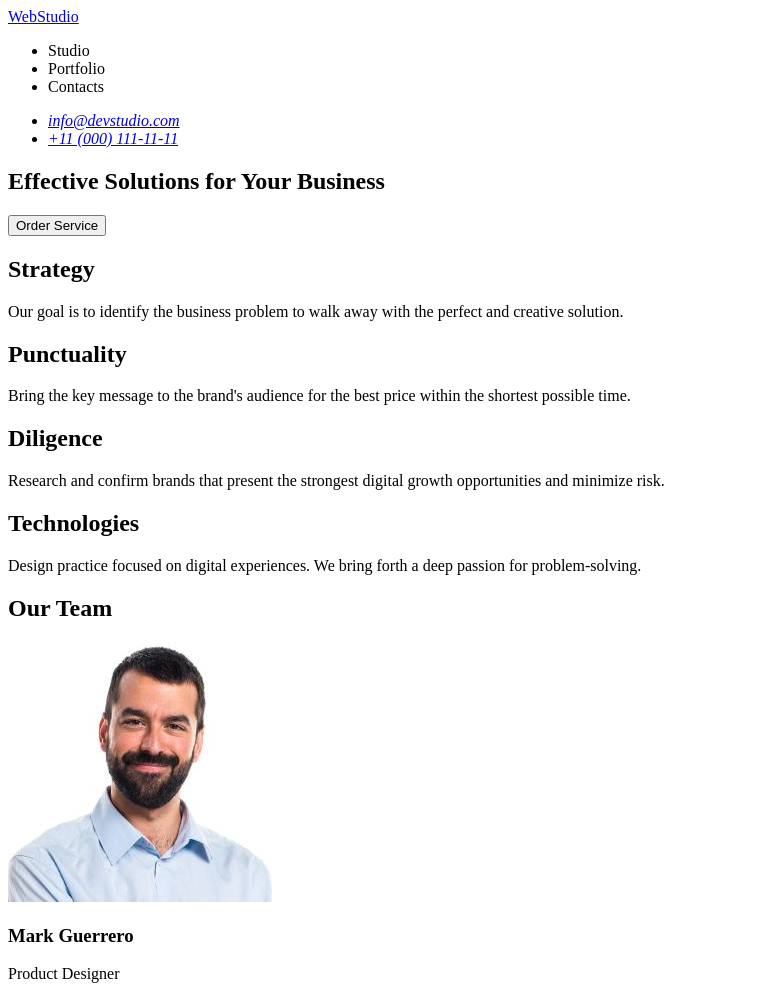
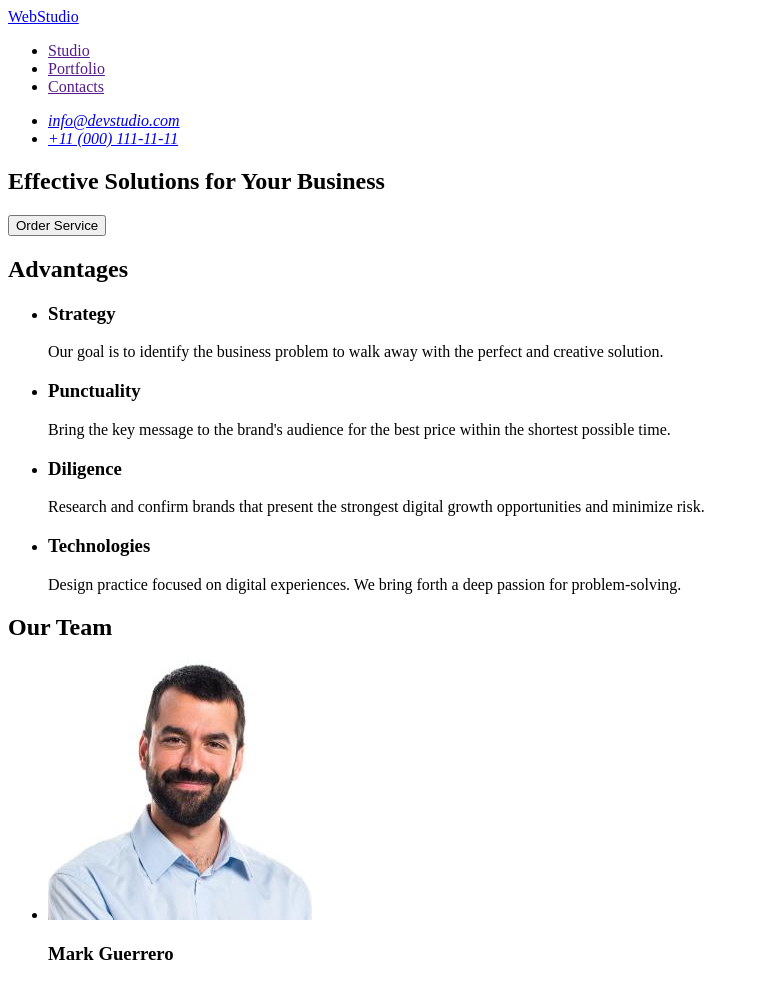
Before and after one commit to tanyf5/goit-markup-hw-01, a plain HTML site: page index.html in a window 1280 px wide. Shown: the top 986 px of the page, without its empty margins (0-759 px from the left). Drawn offline with Linux system fonts and the light colour scheme.

Commit message:
after autocheck1

```diff
--- a/index.html
+++ b/index.html
@@ -7,12 +7,18 @@
 </head>
 <body>
     <header>
-        <a href="/" target="_self">WebStudio</a>
         <nav>
+            <a href="./index.html">WebStudio</a>
             <ul>
-                <li>Studio</li>
-                <li>Portfolio</li>
-                <li>Contacts</li>
+                <li>
+                    <a href="">Studio</a>
+                </li>
+                <li>
+                    <a href="">Portfolio</a>
+                </li>
+                <li>
+                    <a href="">Contacts</a>
+                </li>
             </ul>
         </nav>
         <address>
@@ -32,45 +38,58 @@
             <button type="button">Order Service</button>
         </section>
         <section>
-            <h2>Strategy</h2>
+            <h2>Advantages</h2>
+            <ul>
+                <li>
+                    <h3>Strategy</h3>
                     <p>
                         Our goal is to identify the business problem to walk away with the perfect and creative solution.
                     </p>
-            <h2>Punctuality</h2>
+                </li>
+                <li>
+                    <h3>Punctuality</h3>
                     <p>
                         Bring the key message to the brand's audience for the best price within the shortest possible time.
                     </p>
-            <h2>Diligence</h2>
+                </li>
+                <li>
+                    <h3>Diligence</h3>
                     <p>
                         Research and confirm brands that present the strongest digital growth opportunities and minimize risk.
                     </p>
-            <h2>Technologies</h2>
+                </li>
+                <li>
+                    <h3>Technologies</h3>
                     <p>
                         Design practice focused on digital experiences. We bring forth a deep passion for problem-solving.
                     </p>
+                </li>
+            </ul>
         </section>
         <section>
             <h2>Our Team</h2>
-            <div>
+            <ul>
+                <li>
                     <img src="./images/prod-designer.jpg" alt="Product Designer portrait" width="264">
                     <h3>Mark Guerrero</h3>
                     <p>Product Designer</p>
-            </div>
-            <div>
+                </li>
+                <li>
                     <img src="./images/fe-dev.jpg" alt="Frontend Developer portrait" width="264">
                     <h3>Tom Ford</h3>
                     <p>Frontend Developer</p>
-            </div>
-            <div>
+                </li>
+                <li>
                     <img src="./images/marketing.jpg" alt="Marketing manager portrait" width="264">
                     <h3>Camila Garcia</h3>
                     <p>Marketing</p>
-            </div>
-            <div>
+                </li>
+                <li>
                     <img src="./images/ui-designer.jpg" alt="UI Designer portrait" width="264">
                     <h3>Daniel Wilson</h3>
                     <p>UI Designer</p>
-            </div>
+                </li>
+            </ul>
         </section>
     </main>
     <footer>
```
Lines whose indentation alone changed are shown as unchanged.
